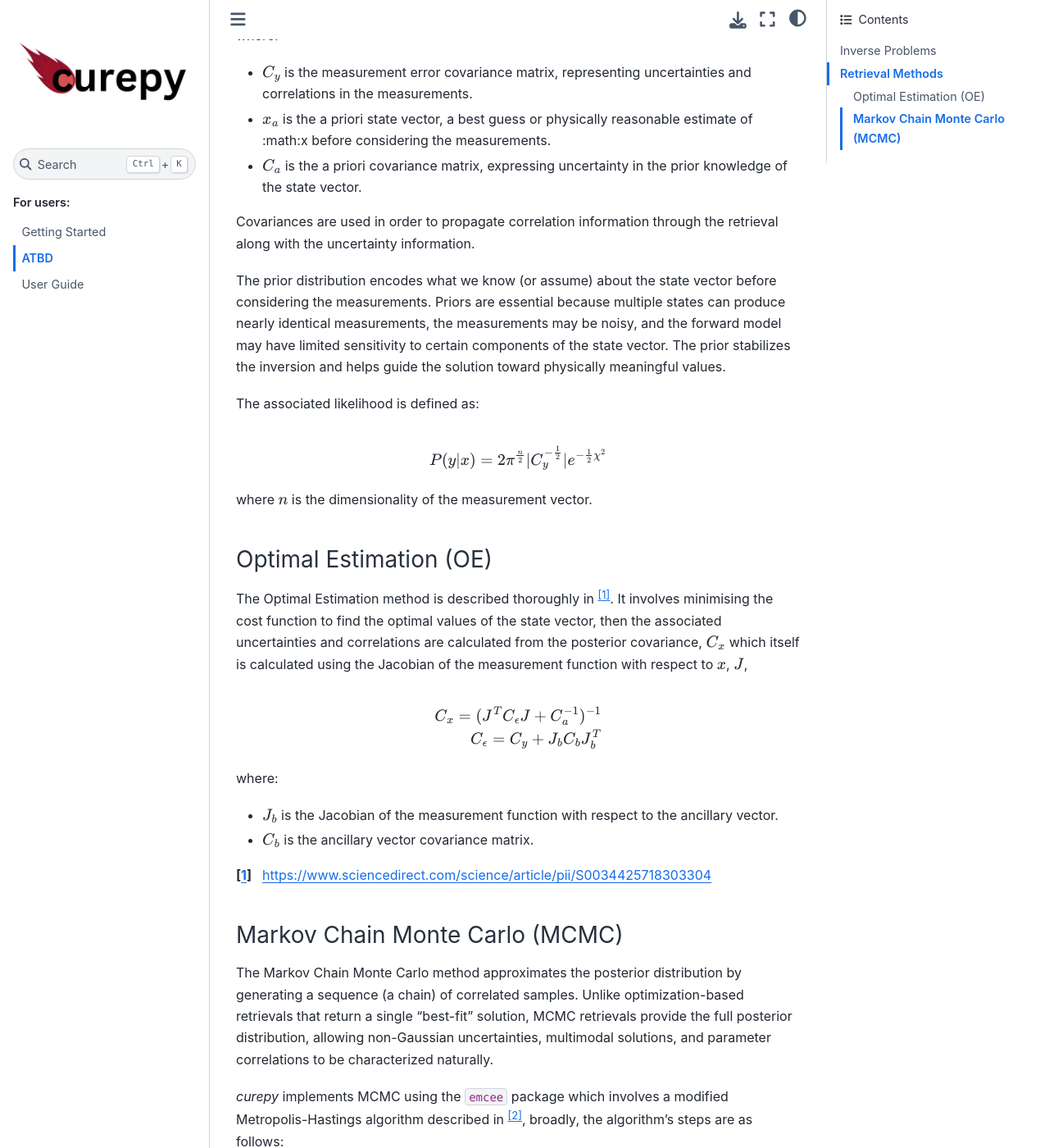
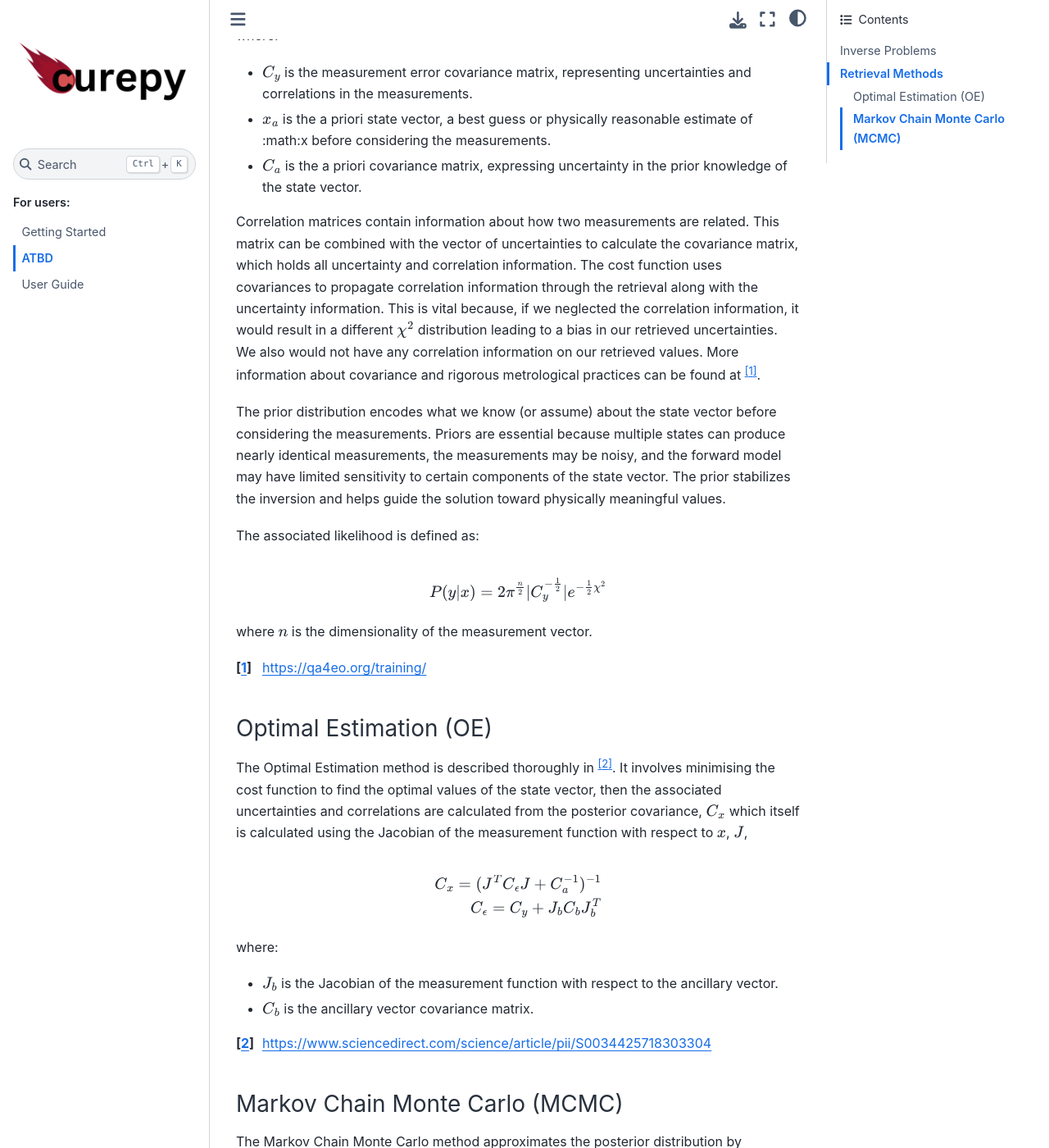
Before and after one commit to comet-toolkit/curepy, a Sphinx documentation site: the page built from docs/content/atbd.rst, in a window 1280 px wide and 1400 px high, scrolled down 742 px. Shown: the whole window at 82% size. Built offline with Sphinx 7.4.7 and the Sphinx Book theme 1.1.4, drawn with Linux system fonts in a browser that asks for light colours; pages that are not in the unit, such as notebooks, are missing from menus.

Commit message:
correlation introduction

```diff
--- a/docs/content/atbd.rst
+++ b/docs/content/atbd.rst
@@ -36,7 +36,13 @@ where:
 
 * :math:`C_{a}` is the a priori covariance matrix, expressing uncertainty in the prior knowledge of the state vector.
 
-Covariances are used in order to propagate correlation information through the retrieval along with the uncertainty information.
+Correlation matrices contain information about how two measurements are related.
+This matrix can be combined with the vector of uncertainties to calculate the covariance matrix,
+which holds all uncertainty and correlation information. The cost function uses covariances
+to propagate correlation information through the retrieval along with the uncertainty information.
+This is vital because, if we neglected the correlation information, it would result in a different :math:`\chi^{2}` distribution
+leading to a bias in our retrieved uncertainties. We also would not have any correlation information on our retrieved values.
+More information about covariance and rigorous metrological practices can be found at [1]_.
 
 The prior distribution encodes what we know (or assume) about the state vector before considering the measurements.
 Priors are essential because multiple states can produce nearly identical measurements,
@@ -51,10 +57,12 @@ The associated likelihood is defined as:
 
 where :math:`n` is the dimensionality of the measurement vector.
 
+.. [1] https://qa4eo.org/training/
+
 Optimal Estimation (OE)
 ^^^^^^^^^^^^^^^^^^^^^^^
 
-The Optimal Estimation method is described thoroughly in [1]_. It involves minimising the cost function to find the optimal values of the state vector,
+The Optimal Estimation method is described thoroughly in [2]_. It involves minimising the cost function to find the optimal values of the state vector,
 then the associated uncertainties and correlations are calculated from the posterior covariance, :math:`C_{x}` which itself is calculated using the Jacobian of the measurement function with respect to :math:`x`, :math:`J`,
 
 .. math::
@@ -71,7 +79,7 @@ where:
 * :math:`C_{b}` is the ancillary vector covariance matrix.
 
 
-.. [1] https://www.sciencedirect.com/science/article/pii/S0034425718303304
+.. [2] https://www.sciencedirect.com/science/article/pii/S0034425718303304
 
 Markov Chain Monte Carlo (MCMC)
 ^^^^^^^^^^^^^^^^^^^^^^^^^^^^^^^
```
Also changed, not shown: other parts of docs/content/atbd.rst (+2 -2 lines).
